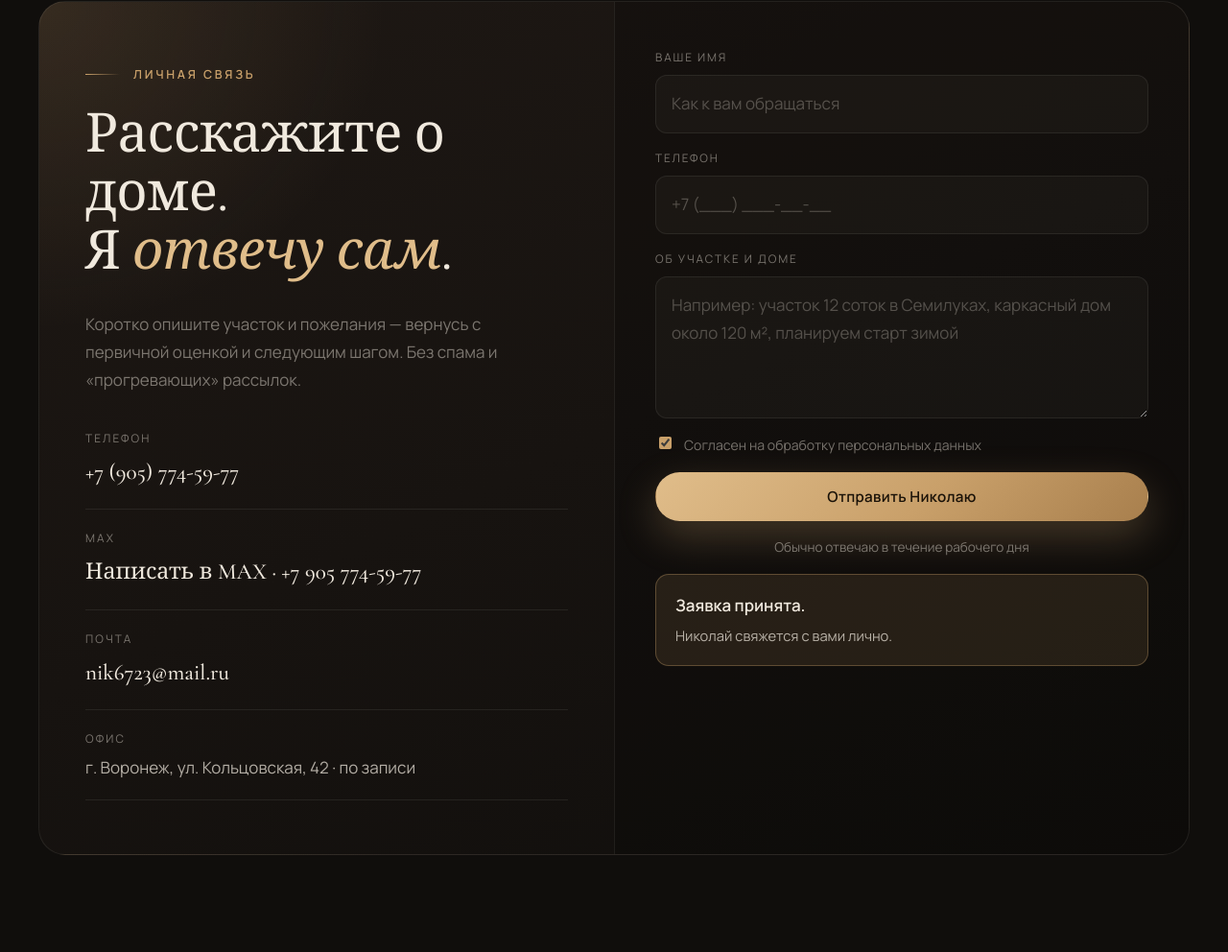
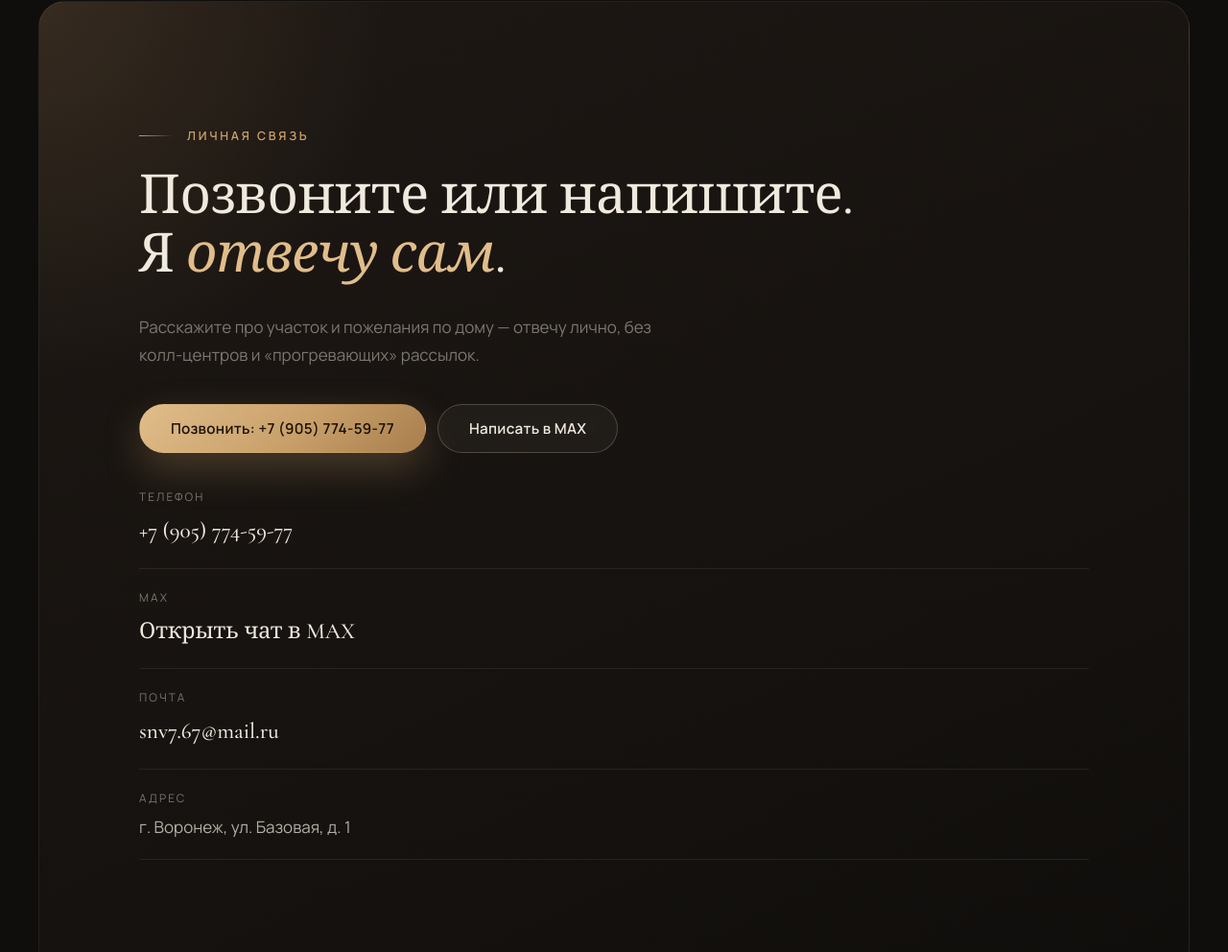
Before and after one commit to ansherweb-1/scherbakov-house, a plain HTML site: page index.html in a window 1280 px wide. Shown: the part 7668-8660 px from the top of the page at 96% size. Drawn offline with nearby package versions, Linux system fonts and the light colour scheme.

Commit message:
Remove form, update email/address/MAX link

```diff
--- a/index.html
+++ b/index.html
@@ -353,43 +353,22 @@
 
     <!-- CONTACT -->
     <section class="contact" id="contact">
-      <div class="container contact__grid">
+      <div class="container contact__wrap">
         <div class="contact__info">
           <p class="eyebrow eyebrow--gold">Личная связь</p>
-          <h2>Расскажите о доме.<br />Я <em>отвечу сам</em>.</h2>
-          <p class="contact__lead">Коротко опишите участок и пожелания — вернусь с первичной оценкой и следующим шагом. Без спама и «прогревающих» рассылок.</p>
+          <h2>Позвоните или напишите.<br />Я <em>отвечу сам</em>.</h2>
+          <p class="contact__lead">Расскажите про участок и пожелания по дому — отвечу лично, без колл-центров и «прогревающих» рассылок.</p>
+          <div class="contact__actions">
+            <a class="btn btn--gold" href="tel:+79057745977">Позвонить: +7 (905) 774-59-77</a>
+            <a class="btn btn--line" href="https://max.ru/u/f9LHodD0cOI3rZ-3_4uqNWYrUk6KgFX-YNyeYutl3tM_GfEQ8ma0cEyF7GM" target="_blank" rel="noopener">Написать в MAX</a>
+          </div>
           <ul class="contact__list">
             <li><span>Телефон</span><a href="tel:+79057745977">+7 (905) 774-59-77</a></li>
-            <li><span>MAX</span><a href="https://max.ru/" target="_blank" rel="noopener">Написать в MAX · +7 905 774-59-77</a></li>
-            <li><span>Почта</span><a href="mailto:nik6723@mail.ru">nik6723@mail.ru</a></li>
-            <li><span>Офис</span><span>г. Воронеж, ул. Кольцовская, 42 · по записи</span></li>
+            <li><span>MAX</span><a href="https://max.ru/u/f9LHodD0cOI3rZ-3_4uqNWYrUk6KgFX-YNyeYutl3tM_GfEQ8ma0cEyF7GM" target="_blank" rel="noopener">Открыть чат в MAX</a></li>
+            <li><span>Почта</span><a href="mailto:snv7.67@mail.ru">snv7.67@mail.ru</a></li>
+            <li><span>Адрес</span><span>г. Воронеж, ул. Базовая, д. 1</span></li>
           </ul>
         </div>
-
-        <form class="contact__form" id="lead-form" novalidate>
-          <div class="field">
-            <label for="name">Ваше имя</label>
-            <input id="name" name="name" type="text" placeholder="Как к вам обращаться" required autocomplete="name" />
-          </div>
-          <div class="field">
-            <label for="phone">Телефон</label>
-            <input id="phone" name="phone" type="tel" placeholder="+7 (___) ___-__-__" required autocomplete="tel" />
-          </div>
-          <div class="field">
-            <label for="message">Об участке и доме</label>
-            <textarea id="message" name="message" rows="4" placeholder="Например: участок 12 соток в Семилуках, каркасный дом около 120 м², планируем старт зимой"></textarea>
-          </div>
-          <label class="check">
-            <input type="checkbox" name="agree" required checked />
-            <span>Согласен на обработку персональных данных</span>
-          </label>
-          <button class="btn btn--gold btn--block" type="submit">Отправить Николаю</button>
-          <p class="form-note">Обычно отвечаю в течение рабочего дня</p>
-          <div class="form-success" id="form-success" hidden>
-            <strong>Заявка принята.</strong>
-            <span>Николай свяжется с вами лично.</span>
-          </div>
-        </form>
       </div>
     </section>
   </main>
@@ -414,8 +393,8 @@
         <div>
           <h4>Контакты</h4>
           <a href="tel:+79057745977">+7 (905) 774-59-77</a>
-          <a href="mailto:nik6723@mail.ru">nik6723@mail.ru</a>
-          <span>Пн–Сб: 9:00–19:00</span>
+          <a href="mailto:snv7.67@mail.ru">snv7.67@mail.ru</a>
+          <span>г. Воронеж, ул. Базовая, д. 1</span>
         </div>
       </div>
     </div>
--- a/styles.css
+++ b/styles.css
@@ -1001,16 +1001,20 @@ strong {
   padding: 0 0 120px;
 }
 
-.contact__grid {
-  display: grid;
-  grid-template-columns: 1fr 1fr;
-  gap: 0;
+.contact__wrap {
   border-radius: 28px;
-  overflow: hidden;
+  padding: 64px 56px;
   border: 1px solid var(--line-soft);
   background:
     radial-gradient(ellipse 55% 70% at 0% 0%, rgba(201, 160, 106, 0.14), transparent 55%),
     linear-gradient(155deg, var(--bg-3), var(--bg));
+}
+
+.contact__actions {
+  display: flex;
+  flex-wrap: wrap;
+  gap: 12px;
+  margin: 8px 0 36px;
 }
 
 .contact__info {
@@ -1228,7 +1232,7 @@ strong {
   .letter__grid,
   .winter__grid,
   .faq__grid,
-  .contact__grid,
+  .contact__wrap,
   .footer__inner {
     grid-template-columns: 1fr;
   }
@@ -1288,11 +1292,7 @@ strong {
     align-items: start;
   }
 
-  .contact__form {
-    border-left: none;
-    border-top: 1px solid var(--line-soft);
-  }
-
+  .contact__wrap,
   .promise__inner {
     padding: 48px 28px;
   }
@@ -1343,8 +1343,7 @@ strong {
   }
 
   .letter__card,
-  .contact__info,
-  .contact__form {
+  .contact__wrap {
     padding: 28px 22px;
   }
 
```
